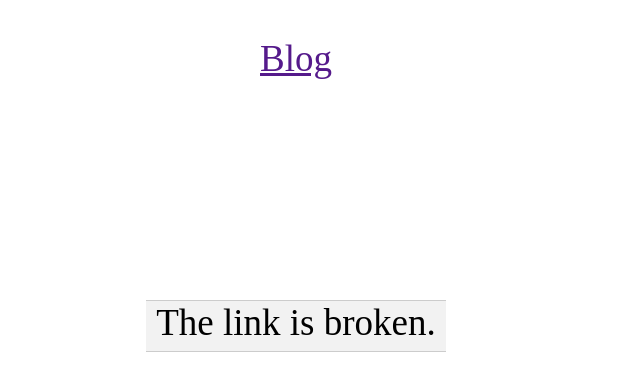
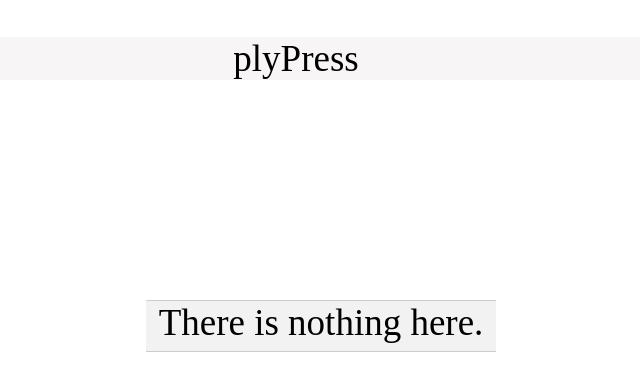
Before and after one commit to bja143/plyPress, a plain HTML site: page templates/404.html in a window 1280 px wide. Shown: the whole page, without its empty margins (344-984 px from the left). Drawn offline with Linux system fonts and the light colour scheme.

Commit message:
Modified the error message

```diff
--- a/templates/404.html
+++ b/templates/404.html
@@ -1,15 +1,18 @@
 <!DOCTYPE html>
 <meta charset="UTF-8" />
 <head>
-<title>Page not found</title>
+<title>Oops</title>
 <style>
 	body{
-		text-align:center;
+		margin:0px;
 		font-size: 37px;
+		width: auto;
+		height:auto;
 		}
 .error{
-	width:300px;
+	width:350px;
     height:50px;
+    text-align:center;
 	position:absolute;
      z-index:25;
      top:50%;
@@ -19,12 +22,21 @@
 	border-top: 1px solid #ccc;
 	border-bottom: 1px solid #ccc;
 }
+
+#banner{
+  text-decoration: none;
+  text-color: black;
+  text-align:center;
+  display: block;
+  background-color:rgba(239, 233, 233, 0.47);
+}
+
 </style>
 </head>
 
 <body>
-<p id="banner"><a href="">Blog</a></p>
-<p class="error">The link is broken.</p>
+<p id="banner">plyPress</p>
+<p class="error">There is nothing here.</p>
 </ul>
 </body>
 </html>
```
